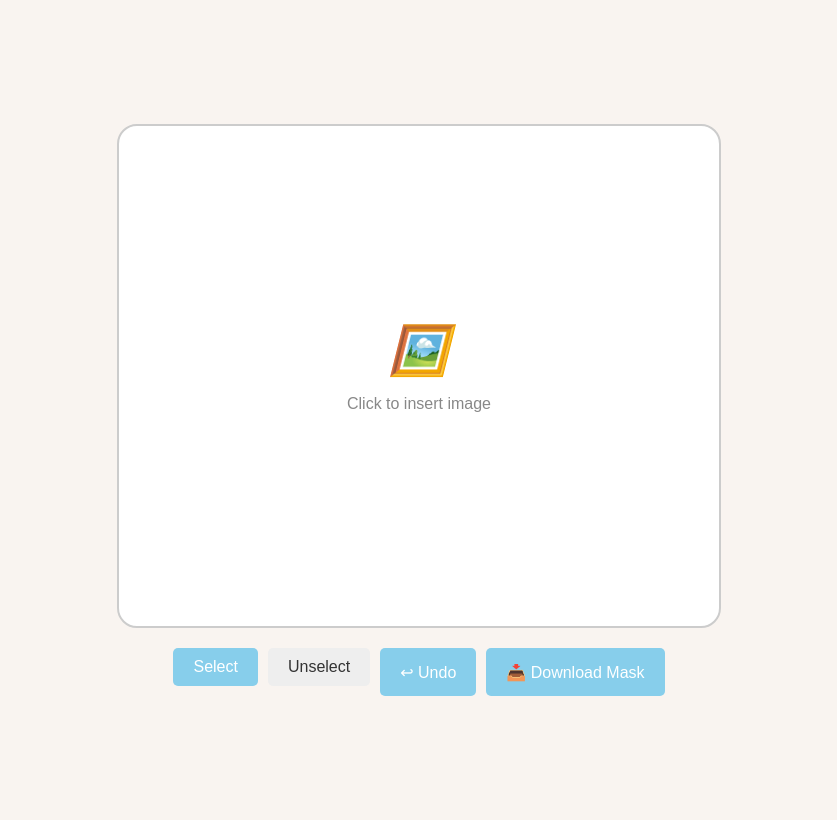
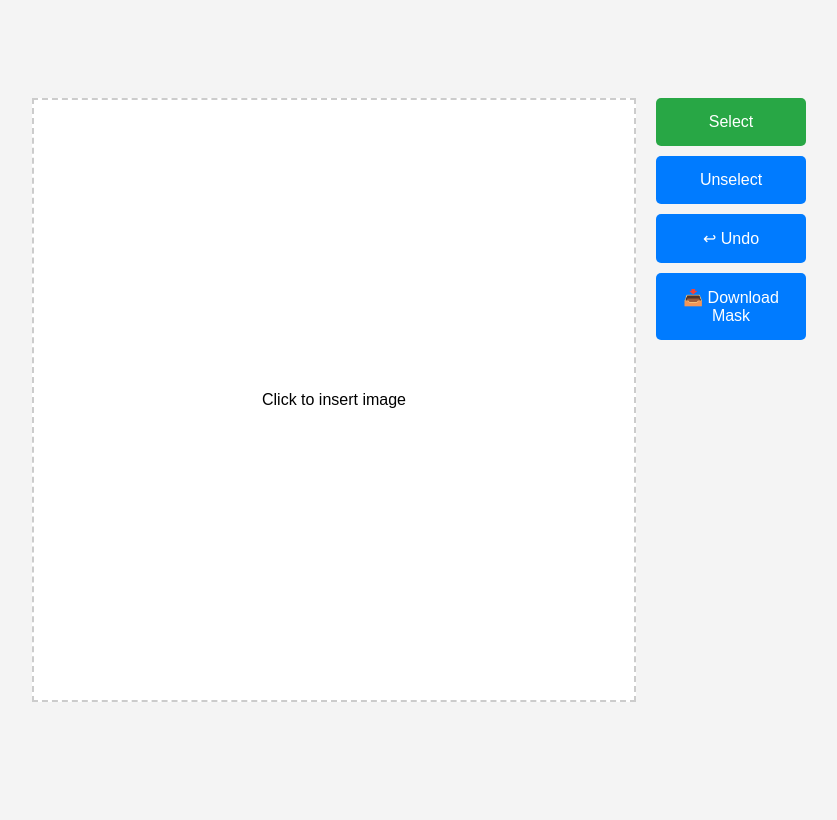
Before and after one commit to wyqfrank/BLUNGE-AI-Project, a Flask app: page / in a window 1280 px wide. Shown: the whole page, without its empty margins (221-1058 px from the left). After the commit the page ends 702 px from the top, so only its background shows below. Run offline with Flask 3, Linux system fonts and the light colour scheme.

Commit message:
Altered Front end

```diff
--- a/app.py
+++ b/app.py
@@ -59,7 +59,7 @@ def upload_image():
     all_masks = mask_generator.generate(current_image_np)
     print(f"Generated {len(all_masks)} masks.")
 
-    # Initialize the overall mask
+
     overall_mask = np.zeros(current_image_np.shape[:2], dtype=np.uint8)
 
     return jsonify({'status': 'success'})
@@ -71,9 +71,8 @@ def click():
     data = request.get_json()
     x = int(data['x'])
     y = int(data['y'])
-    mode = data.get('mode', 'select')  # 'select' or 'unselect'
+    mode = data.get('mode', 'select')  # Ensure 'mode' is fetched correctly
 
-    # Find the segment that contains the clicked point
     clicked_mask = None
     for mask_dict in all_masks:
         mask = mask_dict['segmentation']
@@ -83,18 +82,14 @@ def click():
 
     if clicked_mask is not None:
         if mode == 'select':
-            # Add the clicked mask to the overall mask
             overall_mask = np.logical_or(overall_mask, clicked_mask)
         elif mode == 'unselect':
-            # Remove the clicked mask from the overall mask
             overall_mask = np.logical_and(overall_mask, np.logical_not(clicked_mask))
     else:
         print("No segment found at the clicked point.")
 
-    # Generate and return the updated image with mask
     result_image = generate_masked_image()
 
-    # Convert the result image to a base64-encoded PNG
     buffered = BytesIO()
     result_image.save(buffered, format="PNG")
     result_base64 = base64.b64encode(buffered.getvalue()).decode('utf-8')
@@ -103,8 +98,7 @@ def click():
 
 @app.route('/undo', methods=['POST'])
 def undo():
-    # For simplicity, we won't implement undo functionality for segment-based selection
-    # You can extend this by keeping a history of masks if needed
+
     return jsonify({'result_image': None})
 
 @app.route('/download_image', methods=['POST'])
@@ -113,15 +107,15 @@ def download_image():
 
     if overall_mask is not None and np.any(overall_mask):
         try:
-            # Generate the transparent image
+
             transparent_image = generate_transparent_image()
 
-            # Save the image to a BytesIO object
+
             img_io = BytesIO()
             transparent_image.save(img_io, format='PNG')
             img_io.seek(0)
 
-            # Send the image as a file response
+
             return send_file(
                 img_io,
                 mimetype='image/png',
@@ -147,37 +141,33 @@ def resize_image(image, long_side=1024):
 def generate_masked_image():
     global current_image_np, overall_mask
 
-    # Ensure overall_mask is boolean
+
     mask_bin = overall_mask.astype(np.uint8) * 255
 
-    # Convert original image to numpy array
+
     image_array = current_image_np.copy()
 
-    # Create a composite image
+
     display_image = image_array.copy()
 
-    # Create the darkening effect on the background
-    alpha = 0.5  # Adjust the opacity level (0.0 - 1.0)
+
+    alpha = 0.5
     dark_background = (image_array * alpha).astype(np.uint8)
 
-    # Apply the darkening effect to the background areas
+
     display_image[mask_bin == 0] = dark_background[mask_bin == 0]
 
-    # ---- Add Gray Outline Around the Mask ----
-    # Find contours
     contours, _ = cv2.findContours(mask_bin, cv2.RETR_EXTERNAL, cv2.CHAIN_APPROX_SIMPLE)
 
-    # Convert display_image to BGR for OpenCV
+
     display_image_bgr = cv2.cvtColor(display_image, cv2.COLOR_RGB2BGR)
 
-    # Draw the contours on the display_image
+
     cv2.drawContours(display_image_bgr, contours, -1, (128, 128, 128), 2)  # Gray color, thickness 2
 
-    # Convert back to RGB
+
     display_image = cv2.cvtColor(display_image_bgr, cv2.COLOR_BGR2RGB)
-    # -----------------------------------------
 
-    # Convert the numpy array back to PIL Image
     result_image = Image.fromarray(display_image)
 
     return result_image
@@ -185,13 +175,9 @@ def generate_masked_image():
 def generate_transparent_image():
     global overall_mask, current_image
 
-    # Resize mask to match the original image size if needed
     mask_resized = cv2.resize(overall_mask.astype(np.uint8), (current_image.size[0], current_image.size[1]), interpolation=cv2.INTER_NEAREST)
 
-    # Create an alpha channel based on the processed mask
     alpha_channel = Image.fromarray(mask_resized * 255).convert('L')
-
-    # Add the alpha channel to the original image
     image_with_alpha = current_image.copy()
     image_with_alpha.putalpha(alpha_channel)
 
--- a/static/script.js
+++ b/static/script.js
@@ -69,8 +69,8 @@ document.addEventListener('DOMContentLoaded', () => {
     const x = (event.clientX - rect.left) * (displayedImage.naturalWidth / displayedImage.width);
     const y = (event.clientY - rect.top) * (displayedImage.naturalHeight / displayedImage.height);
 
-    // Determine label based on current mode
-    const label = currentMode === 'select' ? 1 : 0;
+    // Determine mode based on currentMode variable
+    const mode = currentMode; // 'select' or 'unselect'
 
     // Send the click coordinates to the back end
     const response = await fetch('/click', {
@@ -78,7 +78,7 @@ document.addEventListener('DOMContentLoaded', () => {
       headers: {
         'Content-Type': 'application/json'
       },
-      body: JSON.stringify({ x: Math.round(x), y: Math.round(y), label: label })
+      body: JSON.stringify({ x: Math.round(x), y: Math.round(y), mode: mode })
     });
 
     const data = await response.json();
--- a/static/styles.css
+++ b/static/styles.css
@@ -1,117 +1,119 @@
 /* styles.css */
 
+/* General Styles */
 body {
+  font-family: Arial, sans-serif;
+  background-color: #f4f4f4;
   margin: 0;
-  padding: 10px;
-  background-color: #f9f4f0;
-  font-family: Arial, sans-serif;
+  padding: 0;
 }
 
 .app {
   display: flex;
+  justify-content: center;
+  align-items: center;
   height: 100vh;
-  align-items: center;
-  justify-content: center;
 }
 
 .container {
   display: flex;
-  flex-direction: column;
-  align-items: center;
+  flex-direction: row;
+  gap: 20px;
 }
 
+/* Image Box Styles */
 .image-box {
+  position: relative;
   width: 600px;
-  height: 500px;
-  background-color: white;
-  border: 2px solid #ccc;
-  border-radius: 20px;
+  height: 600px;
+  border: 2px dashed #ccc;
   display: flex;
+  justify-content: center;
   align-items: center;
-  justify-content: center;
-  cursor: pointer;
-  position: relative;
-  overflow: hidden;
+  background-color: #fff;
 }
 
-.placeholder {
+.placeholder, .loading {
+  position: absolute;
   text-align: center;
-  color: #888;
-}
-
-.placeholder .icon {
-  font-size: 48px;
 }
 
 .displayed-image {
-  width: 100%;
-  height: 100%;
+  max-width: 100%;
+  max-height: 100%;
   object-fit: contain;
-  position: absolute;
-  top: 0;
-  left: 0;
 }
 
-.loading {
-  position: absolute;
-  text-align: center;
-  color: #888;
+/* Buttons Container Styles */
+.buttons {
+  display: flex;
+  flex-direction: column; /* Arrange buttons in a column */
+  gap: 10px; /* Space between buttons */
 }
 
-.loading .spinner {
-  margin: 0 auto 10px auto;
-  width: 40px;
-  height: 40px;
-  border: 4px solid #ccc;
-  border-top-color: #1e90ff;
+/* Action Buttons Styles */
+.action-button {
+  padding: 15px 20px;
+  font-size: 16px;
+  cursor: pointer;
+  border: none;
+  background-color: #007BFF;
+  color: #fff;
+  border-radius: 5px;
+  transition: background-color 0.3s;
+  width: 150px; /* Fixed width for uniformity */
+  text-align: center;
+}
+
+.action-button:hover {
+  background-color: #0056b3;
+}
+
+.action-button.active {
+  background-color: #28a745;
+}
+
+.mode-button.active {
+  background-color: #28a745;
+}
+
+/* Spinner Styles */
+.spinner {
+  border: 8px solid #f3f3f3;
+  border-top: 8px solid #007BFF;
   border-radius: 50%;
+  width: 60px;
+  height: 60px;
   animation: spin 1s linear infinite;
+  margin: auto;
 }
 
 @keyframes spin {
-  to { transform: rotate(360deg); }
+  0% { transform: rotate(0deg); }
+  100% { transform: rotate(360deg); }
 }
 
-.buttons {
-  margin-top: 20px;
-  display: flex;
-  gap: 10px;
+/* Responsive Design */
+@media (max-width: 768px) {
+  .container {
+    flex-direction: column;
+    align-items: center;
+  }
+
+  .image-box {
+    width: 90%;
+    height: auto;
+    padding-top: 90%;
+  }
+
+  .buttons {
+    flex-direction: row;
+    flex-wrap: wrap;
+    justify-content: center;
+  }
+
+  .action-button {
+    width: 100px;
+    padding: 10px 15px;
+  }
 }
-
-.action-button {
-  padding: 10px 20px;
-  background-color: skyblue;
-  color: white;
-  border: none;
-  border-radius: 5px;
-  font-size: 16px;
-  cursor: pointer;
-}
-
-.action-button:hover {
-  background-color: #1e90ff;
-}
-.mode-toggle {
-  display: flex;
-  gap: 10px;
-  margin-bottom: 10px;
-}
-
-.mode-button {
-  padding: 10px 20px;
-  background-color: #eee;
-  color: #333;
-  border: none;
-  border-radius: 5px;
-  font-size: 16px;
-  cursor: pointer;
-}
-
-.mode-button.active {
-  background-color: skyblue;
-  color: white;
-}
-
-.mode-button:hover {
-  background-color: #ccc;
-}
--- a/templates/index.html
+++ b/templates/index.html
@@ -9,9 +9,9 @@
 
   <div class="app">
     <div class="container">
+      <!-- Image Box -->
       <div class="image-box" id="imageBox">
         <div class="placeholder" id="placeholder">
-          <i class="icon">🖼️</i>
           <p>Click to insert image</p>
         </div>
         <div class="loading" id="loading" style="display: none;">
@@ -22,12 +22,11 @@
         <input type="file" accept="image/*" id="fileInput" style="display: none;">
       </div>
 
+      <!-- Buttons Container -->
       <div class="buttons">
         <!-- Mode Toggle Buttons -->
-        <div class="mode-toggle">
-          <button class="mode-button active" id="selectModeButton">Select</button>
-          <button class="mode-button" id="unselectModeButton">Unselect</button>
-        </div>
+        <button class="action-button mode-button active" id="selectModeButton">Select</button>
+        <button class="action-button mode-button" id="unselectModeButton">Unselect</button>
         <button class="action-button" id="undoButton">&#x21A9; Undo</button>
         <button class="action-button" id="downloadButton">&#x1F4E5; Download Mask</button>
       </div>
```
